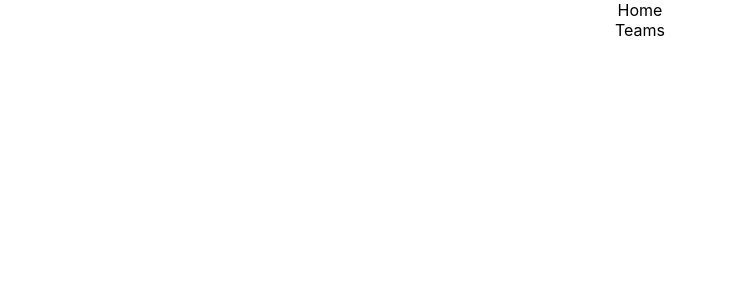
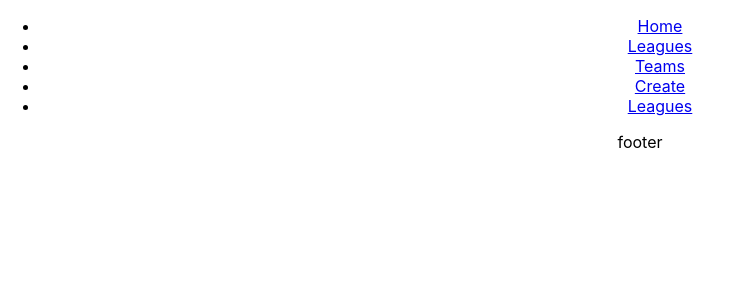
Before and after one commit to AryByt/Are-Ya-Da-Leagues, a React (Create React App) app in the folder are-ya-da-leagues/: page /teams/1 in a window 1280 px wide. Shown: the top 300 px of the page, without its empty margins (0-732 px from the left). Built offline with nearby package versions, Linux system fonts and the light colour scheme.

Commit message:
finished setting up Routes and Links

```diff
--- a/are-ya-da-leagues/src/App.js
+++ b/are-ya-da-leagues/src/App.js
@@ -12,25 +12,26 @@ import Navbar from './components/Navbar';
       {/* creating a TeamList component*/}
       {/* creating a AddingTeams component*/}
       {/* creating a Leagues component*/}
+      {/* adding links and navbar*/}
 
 function App() {
   return (
     <div className="App">
       <Navbar />
-      <Route path="/">
-        <div>Home</div>
+      <Route exact path="/">
+        <div></div>
       </Route>
-      <Route path="/leagues">
-        <div>Leagues</div>
+      <Route exact path="/leagues">
+        <div></div>
       </Route>
-      <Route path="/teams">
-        <div>Teams</div>
+      <Route exact path="/teams">
+        <div></div>
       </Route>
       <Route path="/teams/team:id">
-        <div>Team</div>
+        <div></div>
       </Route>
-      <Route exact path="/edit/leagues/team/create">
-        <div>AddTeam</div>
+      <Route exact path="/create/leagues/team/">
+        <div></div>
       </Route>
       <Footer />
     </div>
--- a/are-ya-da-leagues/src/components/AddingTeams.jsx
+++ b/are-ya-da-leagues/src/components/AddingTeams.jsx
@@ -3,7 +3,7 @@ import React from 'react'
 export default function AddingTeams() {
   return (
     <div>
-
+      adding
     </div>
   )
 }
--- a/are-ya-da-leagues/src/components/Footer.jsx
+++ b/are-ya-da-leagues/src/components/Footer.jsx
@@ -3,7 +3,7 @@ import React from 'react'
 export default function Footer() {
   return (
     <div>
-
+      footer
     </div>
   )
 }
--- a/are-ya-da-leagues/src/components/Form.jsx
+++ b/are-ya-da-leagues/src/components/Form.jsx
@@ -3,7 +3,7 @@ import React from 'react'
 export default function Form() {
   return (
     <div>
-
+      form
     </div>
   )
 }
--- a/are-ya-da-leagues/src/components/Leagues.jsx
+++ b/are-ya-da-leagues/src/components/Leagues.jsx
@@ -3,7 +3,7 @@ import React from 'react'
 export default function Leagues() {
   return (
     <div>
-
+      leagues
     </div>
   )
 }
--- a/are-ya-da-leagues/src/components/Navbar.jsx
+++ b/are-ya-da-leagues/src/components/Navbar.jsx
@@ -1,9 +1,28 @@
 import React from 'react'
+import { Link } from "react-router-dom"
 
 export default function Navbar() {
   return (
     <div>
-
+      <nav>
+        <ul>
+          <li>
+            <Link to="/">Home</Link>
+          </li>
+          <li>
+            <Link to="/leagues">Leagues</Link>
+          </li>
+          <li>
+            <Link to="/teams">Teams</Link>
+          </li>
+          <li>
+            <Link to="/create/leagues/team/">Create</Link>
+          </li>
+          <li>
+            <Link to="/teams/team:id">Leagues</Link>
+          </li>
+        </ul>
+      </nav>
     </div>
   )
 }
--- a/are-ya-da-leagues/src/components/TeamList.jsx
+++ b/are-ya-da-leagues/src/components/TeamList.jsx
@@ -3,7 +3,7 @@ import React from 'react'
 export default function TeamList() {
   return (
     <div>
-
+      team list
     </div>
   )
 }
--- a/are-ya-da-leagues/src/components/Teams.jsx
+++ b/are-ya-da-leagues/src/components/Teams.jsx
@@ -3,7 +3,7 @@ import React from 'react'
 export default function Teams() {
   return (
     <div>
-
+      teams
     </div>
   )
 }
--- /dev/null
+++ b/are-ya-da-leagues/src/services/api.js
@@ -0,0 +1,3 @@
+import axios from "axios";
+const apiKey = process.env.REACT_APP_AIRTABLE_KEY;
+const baseURL = "https://api.airtable.com/v0/appKHh7skkcBvIZx4/Table%201";
```
